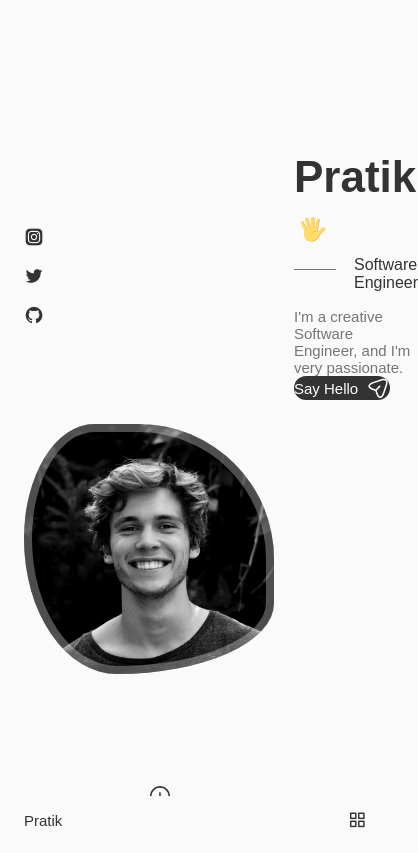
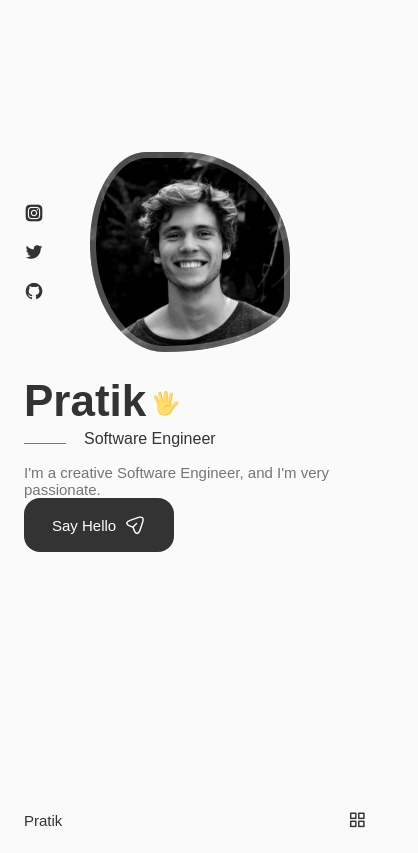
Before and after one commit to prpr4667/my-portfolio, a React (Create React App) app: page / in a window 390 px wide. Shown: the whole page, 418 px wide, since content can reach past the window. Built offline with nearby package versions, Linux system fonts and the light colour scheme.

Commit message:
button fail

```diff
--- a/src/App.css
+++ b/src/App.css
@@ -210,6 +210,14 @@ img {
     margin-left: var(--mb-1-5);
     margin-right: var(--mb-1-5);
   }
+  .button {
+    padding: 1rem 1.75rem;
+  }
+
+  .button__icon {
+    width: 22px;
+    height: 22px;
+  }
 }
 /* medium devices */
 @media screen and (max-width: 768px) {
@@ -219,6 +227,10 @@ img {
 }
 /* small devices */
 @media screen and (max-width: 350px) {
+  :root {
+    --big-font-size: 2.25rem;
+  }
+
   .container {
     margin-left: var(--mb-1);
     margin-right: var(--mb-1);
--- a/src/components/home/Home.css
+++ b/src/components/home/Home.css
@@ -158,10 +158,35 @@
     grid-template-columns: 0.5fr 3fr;
     padding-top: 3.5rem;
   }
+
+  .home__img {
+    order: initial;
+    justify-self: initial;
+    width: 200px;
+    height: 200px;
+    box-shadow: inset 0 0 0 6px rgb(255 255 255 / 30%);
+  }
+
+  .home__data {
+    grid-column: 1/3;
+  }
+
+  .home__scroll {
+    display: none;
+  }
 }
 
 @media screen and (max-width: 576px) {
 }
 /* small devices */
 @media screen and (max-width: 350px) {
+  .home__img {
+    width: 180px;
+    height: 180px;
+  }
+
+  .home__hand {
+    width: 22px;
+    height: 22px;
+  }
 }
```
